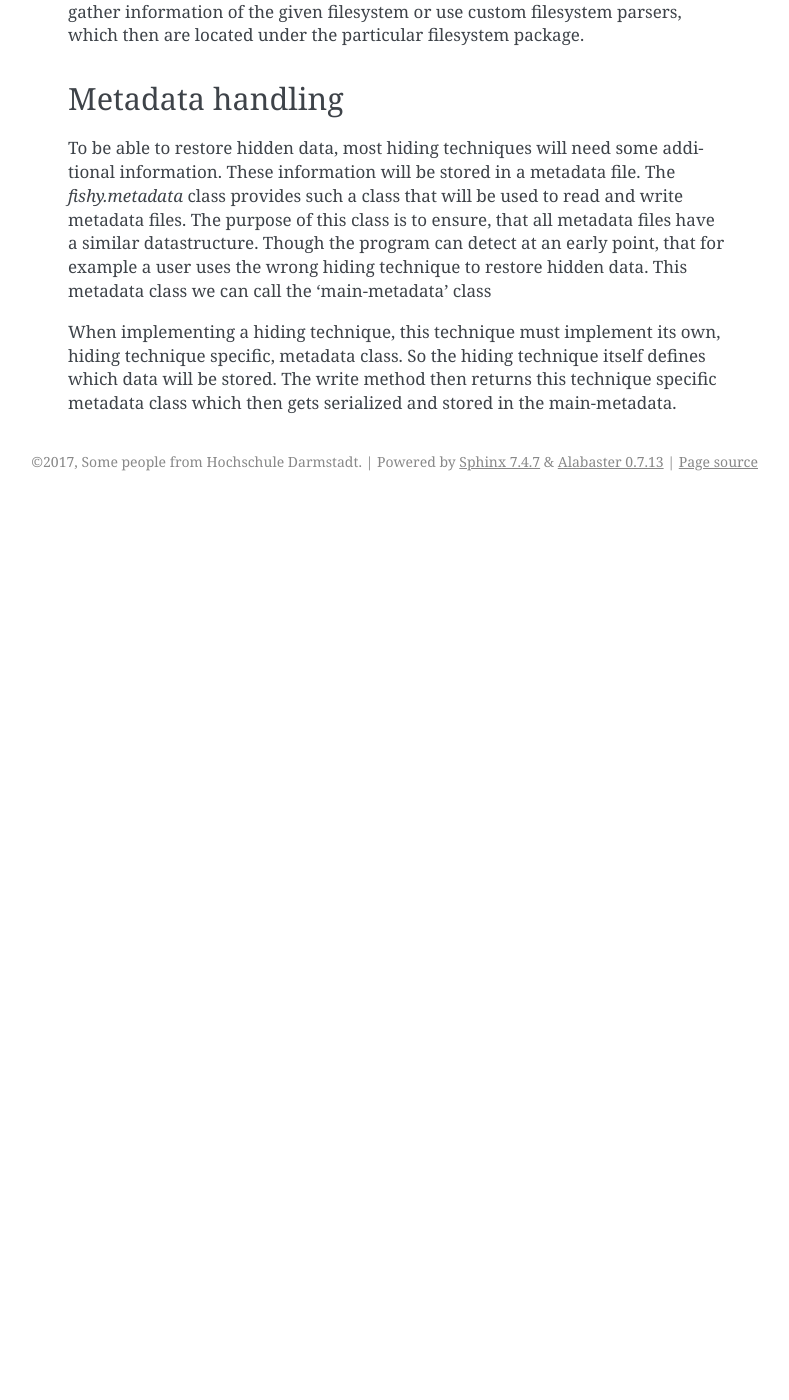
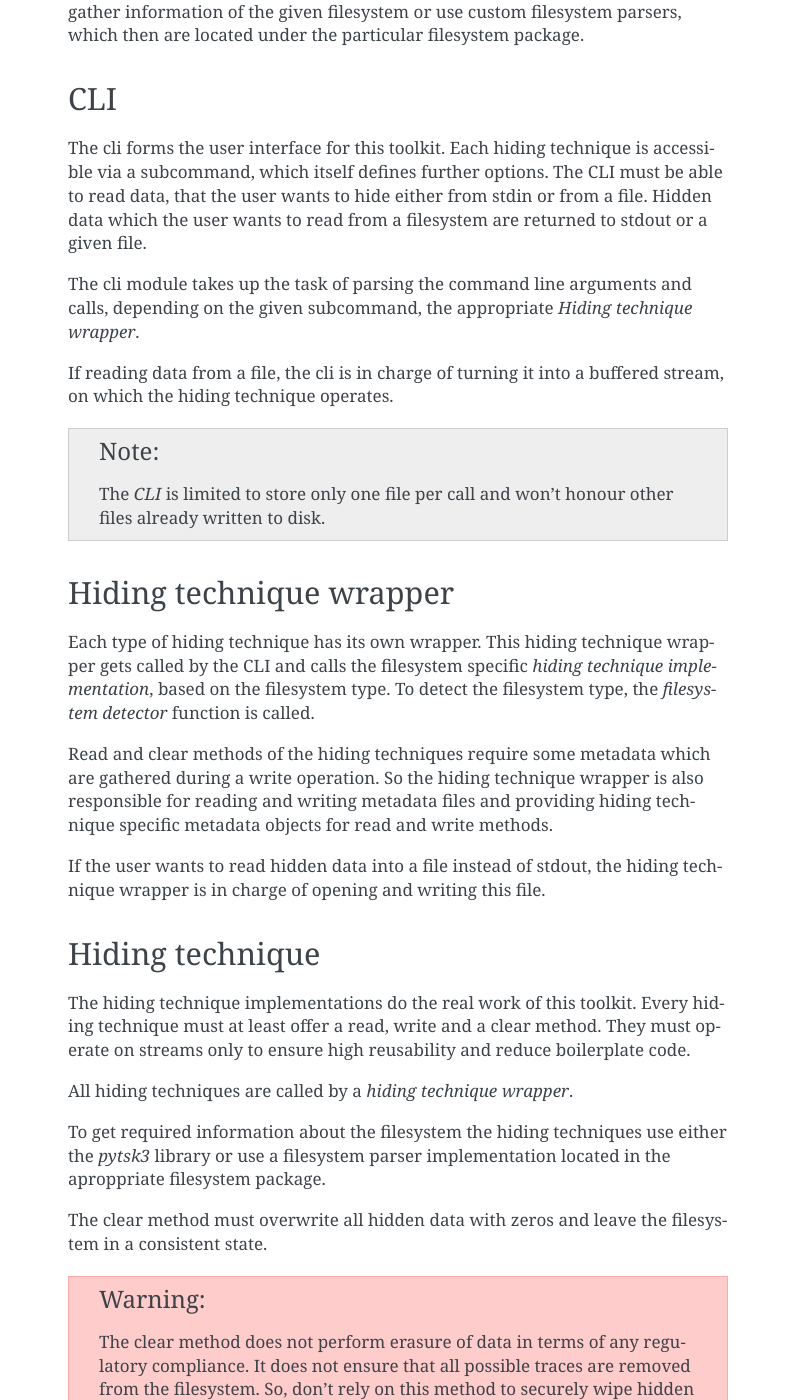
Before and after one commit to dasec/fishy, a Sphinx documentation site: the page built from doc/source/modules.rst, in a window 1280 px wide and 1400 px high, scrolled down 614 px. Shown: the whole window, without its empty margins (352-1141 px from the left). Built offline with Sphinx 7.4.7, drawn with Linux system fonts in a browser that asks for light colours; before the commit the page ends 1115 px from its top, so only the background shows below that; some of the changed text lies outside the part shown.

Commit message:
Doc: extended description of important modules in our toolkit

```diff
--- a/doc/source/hiding_techniques.rst
+++ b/doc/source/hiding_techniques.rst
@@ -7,7 +7,7 @@ Following sections give a brief overview about each implemented hiding technique
 File Slack
 ----------
 
-The smallest unit in the data area is called "cluster".
+The smallest unit in the data area of a filesystem is called "cluster".
 This unit is a fixed size value, that can often be configured at creation time
 of the filesystem.
 It is calculated from the `sector size * sectors per cluster`.
--- a/doc/source/module_documentation.rst
+++ b/doc/source/module_documentation.rst
@@ -7,9 +7,9 @@ Filesystem Implementations
 FAT Filesystem
 **************
 
-This toolkit uses its own FAT implementation, supporting FAT12, FAT16 and FAT32.
-It implements most of parsing the filesystem and some basic write operations,
-which can be used by hiding techniques.
+This toolkit uses its own FAT implementation, supporting FAT12, FAT16 and
+FAT32.  It implements most parts of parsing the filesystem and some basic write
+operations, which can be used by hiding techniques.
 
 To parse a filesystem image use the wrapper function `create_fat`.
 This parses a file stream and returns the appropriate FAT instance.
--- a/doc/source/modules.rst
+++ b/doc/source/modules.rst
@@ -32,6 +32,79 @@ read and a clear method to hide/read/delete data.
 the given filesystem or use custom filesystem parsers, which then are located
 under the particular filesystem package.
 
+CLI
+---
+
+The cli forms the user interface for this toolkit. Each hiding technique is
+accessible via a subcommand, which itself defines further options. The CLI
+must be able to read data, that the user wants to hide either from stdin or
+from a file. Hidden data which the user wants to read from a filesystem are
+returned to stdout or a given file.
+
+The cli module takes up the task of parsing the command line arguments and calls,
+depending on the given subcommand, the appropriate `Hiding technique wrapper`.
+
+If reading data from a file, the cli is in charge of turning it into a buffered
+stream, on which the hiding technique operates.
+
+.. note:: The `CLI` is limited to store only one file per call and won't honour
+          other files already written to disk.
+
+Hiding technique wrapper
+------------------------
+
+Each type of hiding technique has its own wrapper. This hiding technique wrapper
+gets called by the CLI and calls the filesystem specific `hiding technique
+implementation`, based on the filesystem type. To detect the filesystem type, the
+`filesystem detector` function is called.
+
+Read and clear methods of the hiding techniques require some metadata which
+are gathered during a write operation. So the hiding technique wrapper is also
+responsible for reading and writing metadata files and providing hiding technique
+specific metadata objects for read and write methods.
+
+If the user wants to read hidden data into a file instead of stdout, the hiding
+technique wrapper is in charge of opening and writing this file.
+
+Hiding technique
+----------------
+
+The hiding technique implementations do the real work of this toolkit. Every
+hiding technique must at least offer a read, write and a clear method. They
+must operate on streams only to ensure high reusability and reduce boilerplate
+code.
+
+All hiding techniques are called by a `hiding technique wrapper`.
+
+To get required information about the filesystem the hiding techniques use
+either the `pytsk3` library or use a filesystem parser implementation located
+in the aproppriate filesystem package.
+
+The clear method must overwrite all hidden data with zeros and leave the filesystem
+in a consistent state.
+
+.. warning:: The clear method does not perform erasure of data in terms of any
+             regulatory compliance. It does not ensure that all possible traces
+             are removed from the filesystem. So, don't rely on this method to
+             securely wipe hidden data from disk.
+
+If a hiding technique needs some metadata to restore hidden data, it must
+implement a hiding technique specific metadata class. This is used during the
+write process to store those necessary information. The write method must return
+this metadata instance, so that the `hiding technique wrapper` can serialize it
+and pass it to the read and clear methods.
+
+If a write method failes, already written data must be cleared before exiting.
+
+Hiding techniques may implement furter methods.
+
+Filesystem detector
+-------------------
+
+The filesystem detector is a simple wrapper function to unify calls to the
+filesystem specific detection functions, which are implemented in the
+corresponding filesystem package.
+
 Metadata handling
 -----------------
 
```
